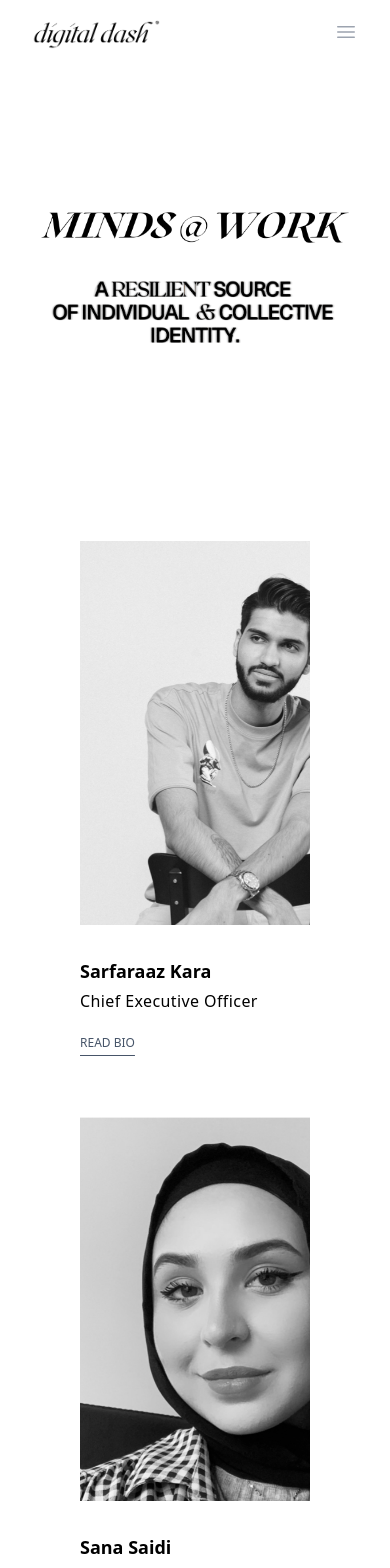
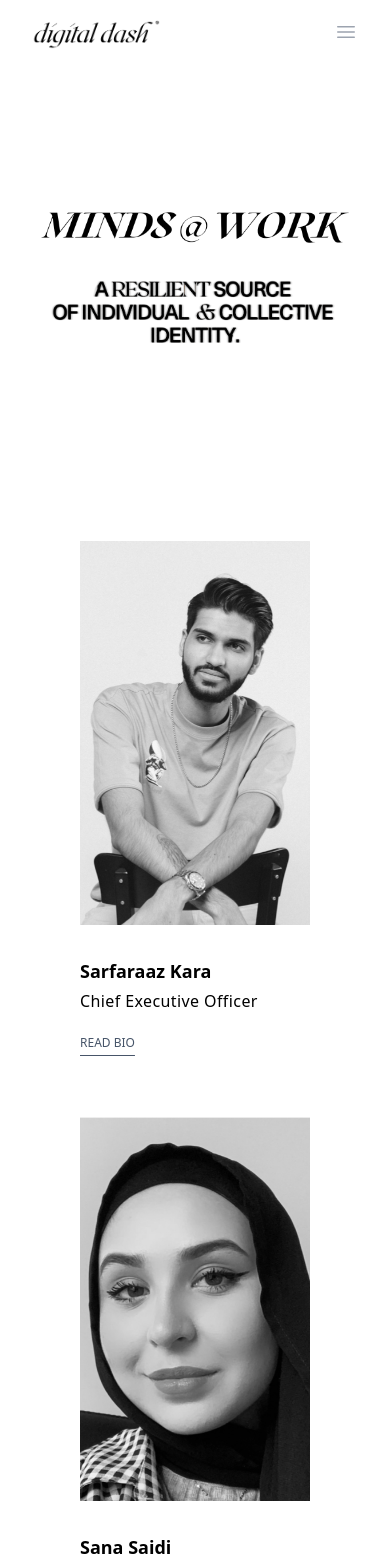
Before and after one commit to hobbleabbas/dd, a Next.js app: page /humans in a window 390 px wide. Shown: the top 1568 px of the page. Built offline with nearby package versions, Linux system fonts and the light colour scheme.

Commit message:
mobile friendly everything

```diff
--- a/pages/humans.js
+++ b/pages/humans.js
@@ -115,6 +115,7 @@ export function PersonCard({ name, title, picture, paragraphs }) {
         backgroundImage: `url(${picture})`,
         backgroundSize: "cover",
         backgroundRepeat: "no-repeat",
+        backgroundPosition: "center"
     }
 
     return (
--- a/pages/work.js
+++ b/pages/work.js
@@ -135,7 +135,7 @@ export default function Work() {
             <Navbar dark={true} />
             <div className="py-48 flex flex-col items-center w-full justify-center align-center">
                 <img src={"/featuredwork.png"} className="w-3/4 h-auto" />
-                <img src={"/featuredsubtitle.png"} className="mt-16 w-1/2 h-auto" />
+                <img src={"/featuredsubtitle.png"} className="mt-16 w-3/4 sm:w-1/2 h-auto" />
             </div>
             <div className="px-16 tracking-tight w-full">
                 <div className="grid grid-cols-1 gap-y-16">
```
